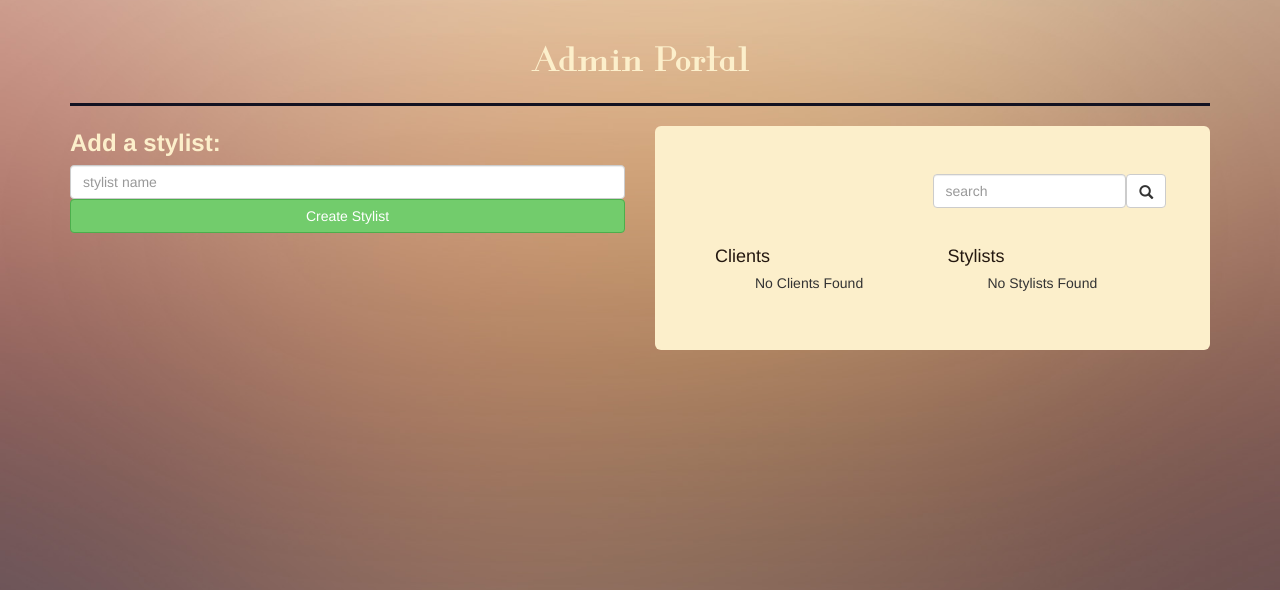
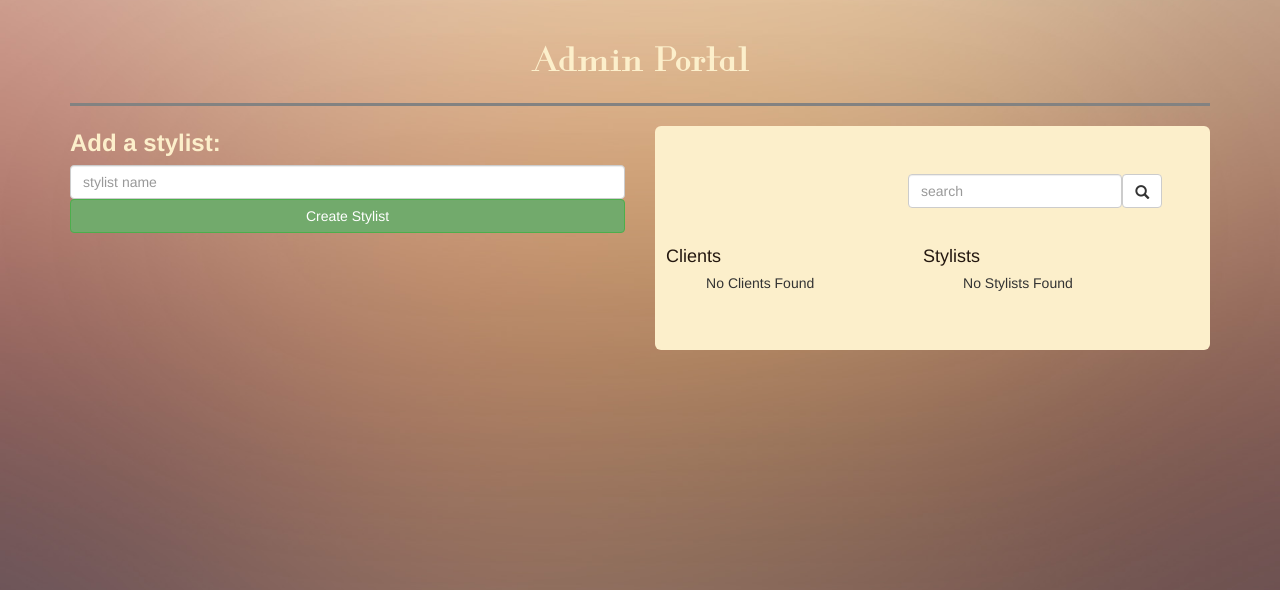
Before and after one commit to KomodoTech/hairSalon, a PHP site: template views/home.html.twig in a window 1280 px wide. Shown: the part 175-765 px from the top of the page. Run offline with PHP 8.4, Linux system fonts and the light colour scheme; the template is opened without the code that fills it, so the values that code supplies are empty; some libraries are stand-ins or nearby versions.

Commit message:
fix css column layout, colors, etc

```diff
--- a/views/partials/db_contents.html.twig
+++ b/views/partials/db_contents.html.twig
@@ -12,7 +12,7 @@
     </div>
 
     <div class="row">
-        <div id="all-clients-display" class="col-sm-6">
+        <div id="all-clients-display" class="col-sm-6 col-xs-6">
             <h4>Clients</h4>
             <ul>
                 {% if display_clients[0] %}
@@ -24,7 +24,7 @@
                 {% endif %}
             </ul>
         </div>
-        <div id="all-stylists-display" class="col-sm-6">
+        <div id="all-stylists-display" class="col-sm-6 col-xs-6">
             <h4>Stylists</h4>
             <ul>
                 {% if display_stylists[0] %}
--- a/web/css/styles.css
+++ b/web/css/styles.css
@@ -29,12 +29,12 @@ label
 
 .btn-success
 {
-    background-color: #72CC6C;
+    background-color: #72AA6C;
 }
 
 .btn-danger
 {
-    background-color: #FF4837;
+    background-color: #AA4837;
 }
 
 /*===NAVBAR AND HEADER STYLING============================================*/
@@ -46,7 +46,7 @@ label
     background-color: transparent;
     color: #131221;
     /* Create thin dark line for separation */
-    border-bottom: 3px solid #131221;
+    border-bottom: 3px solid #838281;
 }
 
 /* Give header adaquate space from navbar */
@@ -174,11 +174,17 @@ label
 
 /*===CLIENTS STYLISTS LIST====================================================*/
 
+#search-bar
+{
+    margin-left: 18px;
+}
+
 #database-contents-list
 {
     /* In order to move delete-all button to the bottom of the div */
     position: relative;
     background-color: #FCEFCB;
+    padding-left: 2%;
 
 }
 
@@ -268,7 +274,7 @@ label
 
 #update-stylist-name-button
 {
-    background-color: #72CC6C;
+    background-color: #72AA6C;
 }
 
 #new-client-name-input label
@@ -284,7 +290,7 @@ label
 
 #update-client-name-button
 {
-    background-color: #72CC6C;
+    background-color: #72AA6C;
 }
 
 /*===MEDIA QUERIES===========================================================*/
```
Also changed, not shown: demo-screenshot.jpg.
